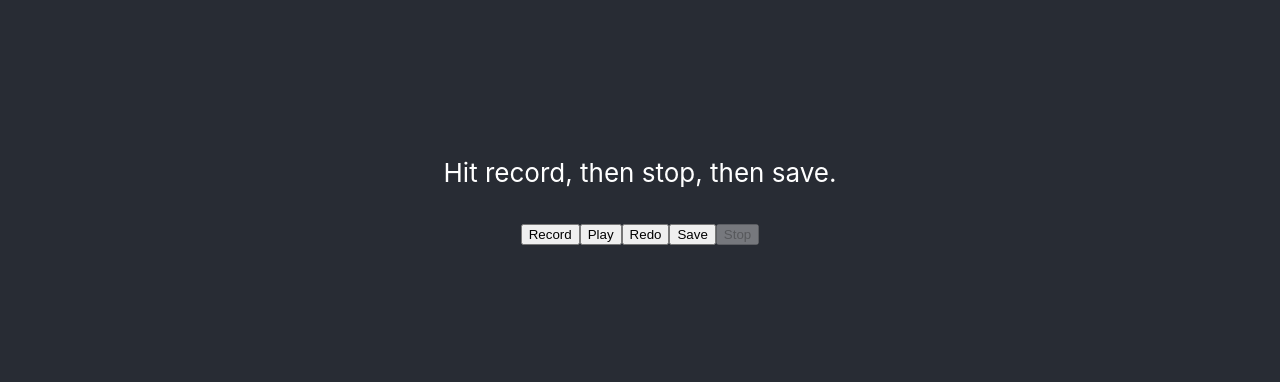
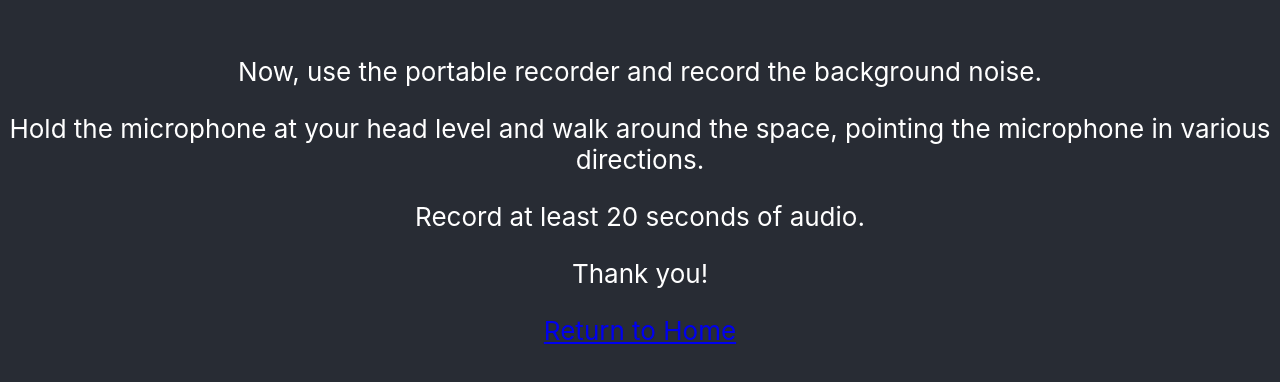
Before and after one commit to aagneyiyer/ema-frontend, a React (Create React App) app: page /record/1/1 in a window 1280 px wide. Shown: the part 212-594 px from the top of the page. Built offline with nearby package versions, Linux system fonts and the light colour scheme.

Commit message:
pushing documentation

```diff
--- a/src/App.tsx
+++ b/src/App.tsx
@@ -1,37 +1,38 @@
-import React, { useState } from 'react';
-import { Link, Route, Routes } from "react-router-dom";
-import ProgressBars from "./ProgressBars";
+import React from 'react';
+import { Link, Route, Routes } from 'react-router-dom';
+import ProgressBars from './ProgressBars';
 import './App.css';
-import SceneSelect from "./SceneSelect";
+import SceneSelect from './SceneSelect';
 import Home from './Home';
 import Survey from './Survey';
 import Record from './Record';
 
-const name = "Aagney";
+// add all new subject's names + codename to names.json
+import namesData from './names.json';
+
+// import all codename to name pairs from names.json
+// create routes for each codename
+interface NameEntry {
+  [key: string]: string;
+}
+const nameEntries: NameEntry[] = namesData.names as unknown as NameEntry[];
+const dynamicRoutes = nameEntries.map((entry) => {
+  const sceneName = Object.keys(entry)[0];
+  const personName = entry[sceneName];
+  return { path: `/${sceneName}`, name: personName, element: <Home name={sceneName} /> };
+});
+
+// dynamically create routes for each user to have their own scene/recording page
 const routes = [
-  { path: "/scenes/:name", name: "Select", element: <SceneSelect/> },
-
-  { path: "/secret-garden", name: "Home", element: <Home name={"secret-garden"}/> },
-  { path: "/enchanted-forest", name: "Home", element: <Home name={"enchanted-forest"}/> },
-  { path: "/hidden-cove", name: "Home", element: <Home name={"hidden-cove"}/> },
-  { path: "/whispering-canyon", name: "Home", element: <Home name={"whispering-canyon"}/> },
-  { path: "/forgotten-temple", name: "Home", element: <Home name={"forgotten-temple"}/> },
-  { path: "/lost-lagoon", name: "Home", element: <Home name={"lost-lagoon"}/> },
-  { path: "/echoing-cavern", name: "Home", element: <Home name={"echoing-cavern"}/> },
-  { path: "/twilight-meadow", name: "Home", element: <Home name={"twilight-meadow"}/> },
-  { path: "/sapphire-citadel", name: "Home", element: <Home name={"sapphire-citadel"}/> },
-  { path: "/mystery-castle", name: "Home", element: <Home name={"mystery-castle"}/> },
-
-  { path: "/survey/:name/:scene", name: "Survey", element: <Survey/> },
-
-  { path: "/record/:name/:scene", name: "Record", element: <Record/> }
-]
+  { path: '/scenes/:name', name: 'Select', element: <SceneSelect /> },
+  ...dynamicRoutes,
+  { path: '/survey/:name/:scene', name: 'Survey', element: <Survey /> },
+  { path: '/record/:name/:scene', name: 'Record', element: <Record /> }
+];
 
 function App() {
   return (
     <div className="App-header">
-
-      {/* define routes */}
       <Routes>
         {routes.map((route) => (
           <Route key={route.name} path={route.path} element={route.element} />
--- a/src/Home.tsx
+++ b/src/Home.tsx
@@ -18,28 +18,25 @@ function Home( { name }: HomeProps ) {
   const person = personObj ? Object.values(personObj)[0] : 'Unknown';
 
 
+  // retrieve each user's progress from server
   useEffect(() => {
     async function fetchProgress() {
       try {
         const response = await fetch(`https://emaserver.dsjlsdjsakdjsads.online/getProgress?name=${person}`);
         const data = await response.json();
-        console.log("data is: ");
-        console.log(data);
         if (data.progress) {
           let prog = data["progress"];
-          console.log(prog);
-          // Assuming data is an array of objects with 'N' keys
           setScene1Progress(prog[0]?.N || 0);
           setScene2Progress(prog[1]?.N || 0);
         } else {
           console.error('Progress data not found in response');
         }
       } catch (error) {
-        console.log("hhhhhhh");
         console.error('Failed to fetch progress:', error);
       }
     }
 
+    // retrieve each user's scene names from server
     async function fetchSceneNames() {
       try {
         const response = await fetch(`https://emaserver.dsjlsdjsakdjsads.online/getSceneNames?name=${person}`);
@@ -48,15 +45,12 @@ function Home( { name }: HomeProps ) {
         console.log(data);
         if (data.sceneList) {
           let names = data["sceneList"];
-          console.log(names);
-          // Assuming data is an array of objects with 'N' keys
           setScene1Name(names[0] || '');
           setScene2Name(names[1] || '');
         } else {
           console.error('Progress data not found in response');
         }
       } catch (error) {
-        console.log("hhhhhhh");
         console.error('Failed to fetch progress:', error);
       }
     }
@@ -65,28 +59,25 @@ function Home( { name }: HomeProps ) {
     fetchSceneNames();
   }, []);
 
-  // useEffect(() => {
-  //   fetch(`https://8310-205-175-106-104.ngrok-free.app/test`)
-  //     .then(
-  //       response => response.json()
-  //     )
-  //     .catch((error) => {
-  //       console.error('Failed to fetch progress:', error);
-  //     });
-  // }, []); // Empty dependency array means this effect will only run once, when the component mounts
-
   return (
     <div className="App">
       <div className="App-header">
         <h1>AHSLAB: EMA Recording App</h1>
         <p>Hi there, {person}! Here is your progress:</p>
         <div>
-          Scene 1 ({scene1Name}): <progress value={scene1Progress} max={5} /> ({scene1Progress} out of 5 done)
+          Scene 1 ({scene1Name})
         </div>
         <div>
-          Scene 2 ({scene2Name}): <progress value={scene2Progress} max={5} /> ({scene2Progress} out of 5 done)
+          <progress value={scene1Progress} max={5} /> ({scene1Progress} out of 5 done)
         </div>
-        <Link to={`/scenes/${name}`}>Select Scene</Link>
+        <Link to={`/survey/${name}/1`}>Go to Scene 1</Link>
+        <div>
+          Scene 2 ({scene2Name})
+        </div>
+        <div>
+          <progress value={scene2Progress} max={5} /> ({scene2Progress} out of 5 done)
+        </div>
+        <Link to={`/survey/${name}/2`}>Go to Scene 2</Link>
       </div>
     </div>
   );
--- a/src/Record.tsx
+++ b/src/Record.tsx
@@ -63,19 +63,14 @@ const Record = () => {
     };
 
     function formatDate(milliseconds : number) {
-        // Create a new Date object using the milliseconds
         const date = new Date(milliseconds);
-
-        // Extract year, month, day, hours, minutes, and seconds
         const year = date.getUTCFullYear();
-        // Pad the month and day with leading zeros if necessary. getUTCMonth() returns 0-11, so add 1 for the correct month.
         const month = String(date.getUTCMonth() + 1).padStart(2, '0');
         const day = String(date.getUTCDate()).padStart(2, '0');
         const hours = String(date.getUTCHours()).padStart(2, '0');
         const minutes = String(date.getUTCMinutes()).padStart(2, '0');
         const seconds = String(date.getUTCSeconds()).padStart(2, '0');
 
-        // Format the string
         return `${year}-${month}-${day}-${hours}:${minutes}:${seconds}`;
       }
 
@@ -92,7 +87,6 @@ const Record = () => {
         const blob = new Blob(audioChunks, { type: 'audio/wav' });
         const formData = new FormData();
         const dateTimeString = formatDate(new Date().getTime());
-        // dateTimeString = dateTimeString.replace(":", "")
         const fileName = `Audio_${person}_Scene${scene}_${dateTimeString}.wav`;
         formData.append('audio', blob, fileName.replaceAll(':', '-'));
 
@@ -107,22 +101,28 @@ const Record = () => {
         })
         .catch((error) => {
             console.error('Error:', error);
-            alert("Recording saved successfully!")
+            alert("Error saving recording.")
         });
     };
 
     return (
         <div className="App">
+            <p>Now, use the portable recorder and record the background noise. </p>
+            <p>Hold the microphone at your head level and walk around the space, pointing the
+                microphone in various directions.</p>
+            <p>Record at least 20 seconds of audio.</p>
+            <p>Thank you!</p>
+            <Link to={`/${name}`}>Return to Home</Link>
+            {/* <img src= "public\Audio Recording.png" ></img>
             <p>Hit record, then stop, then save.</p>
             <button id="recordButton" onClick={startRecording} disabled={isRecording}>Record</button>
             <button id="playButton" onClick={playRecording} disabled={isRecording}>Play</button>
             <button id="redoButton" onClick={redoRecording} disabled={isRecording}>Redo</button>
             <button id="saveButton" onClick={saveRecording} disabled={isRecording}>Save</button>
             <button id="stopButton" onClick={stopRecording} disabled={!isRecording}>Stop</button>
-            <div></div>
             {showNext && (
                 <Link to={`/${name}`}>Select Scene</Link>
-            )}
+            )} */}
 
 
         </div>
--- a/src/SceneSelect.tsx
+++ b/src/SceneSelect.tsx
@@ -3,7 +3,7 @@ import './App.css';
 import { Link } from 'react-router-dom';
 import { useParams } from "react-router-dom";
 
-
+// no longer using this, can delete file
 const SceneSelect = () => {
   const { name } = useParams();
 
--- a/src/Survey.tsx
+++ b/src/Survey.tsx
@@ -5,11 +5,13 @@ import { useParams } from "react-router-dom";
 import names from './names.json';
 
 
+// change questions here!
 const questionList = [
   "Example question #1?", "Example question #2?",
   "Example question #3?", "Example question #4?"
 ];
 
+// change answer choices here!
 const optionList = [
   "Option 1a", "Option 1b", "Option 1c", "Option 1d", "Option 1e",
   "Option 2a", "Option 2b", "Option 2c", "Option 2d", "Option 2e",
@@ -50,7 +52,7 @@ const Survey = () => {
     formData.append(`response_${answers.length}`, person || '')
     formData.append(`response_${answers.length + 1}`, scene || '')
 
-    // Send the responses to the server
+    // send responses to the server
     fetch('https://emaserver.dsjlsdjsakdjsads.online/saveResponses', {
         method: 'POST',
         body: formData
@@ -62,6 +64,7 @@ const Survey = () => {
     });
   }
 
+  // logic to enable questions displaying automatically
   let letters = ['a', 'b', 'c', 'd', 'e'];
   let numOptions = [5, 5, 5, 3]
 
@@ -69,6 +72,7 @@ const Survey = () => {
     <div className="App">
         <form id="survey">
             <ol>
+              {/* more logic to enable questions displaying automatically */}
                 <p>Question {currQuestion + 1}: {questionList[currQuestion]}</p>
                 {letters.slice(0, numOptions[currQuestion]).map((option, index) => (
                     <label key={index}>
--- a/src/index.css
+++ b/src/index.css
@@ -11,3 +11,8 @@ code {
   font-family: source-code-pro, Menlo, Monaco, Consolas, 'Courier New',
     monospace;
 }
+
+/* adjust style of progress bar here */
+progress[value]{
+
+}
```
Also changed, not shown: public/Audio Recording.png (added), src/names.json (line endings or trailing spaces).
